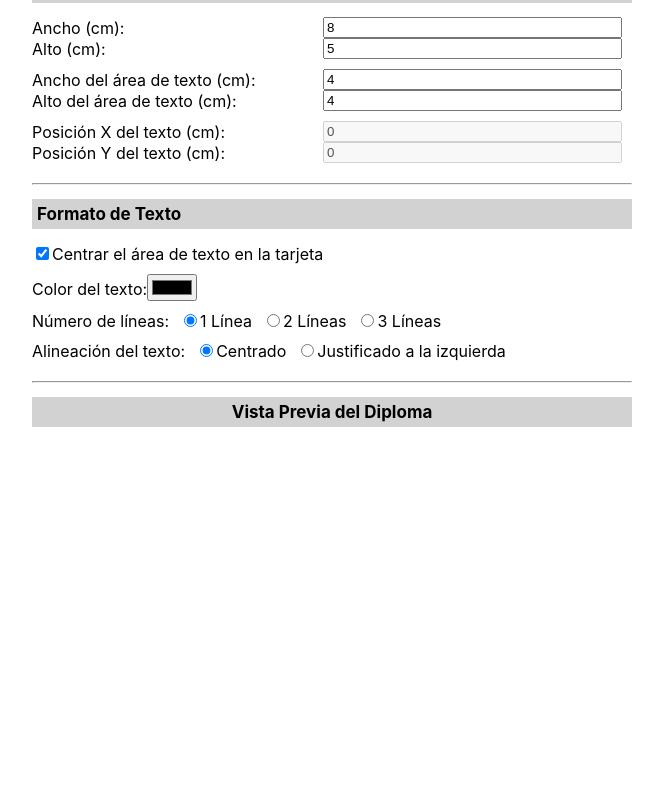
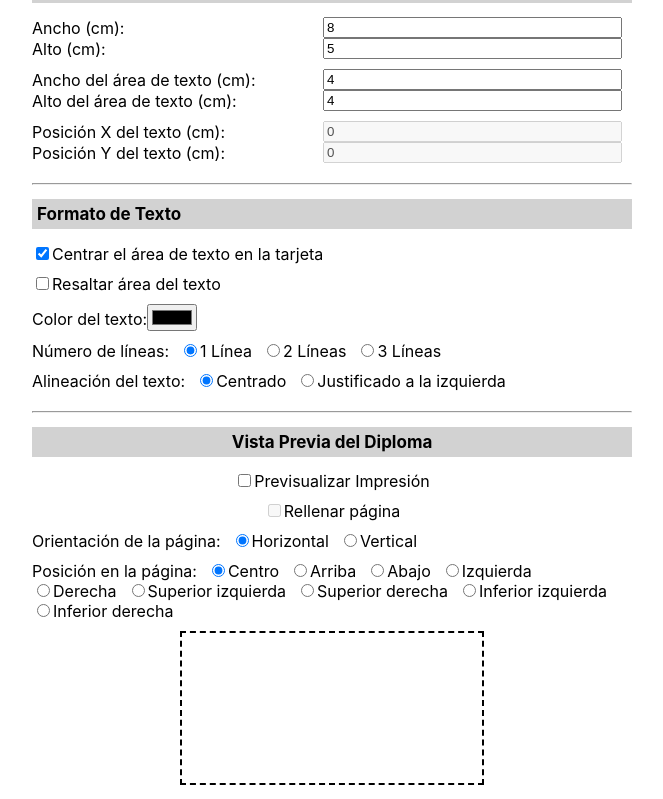
Before and after one commit to lsnoglos/diplomaGenerator, a React (Create React App) app: page / in a window 1280 px wide. Shown: the part 410-1209 px from the top of the page, without its empty margins (308-971 px from the left). Before the commit the page ends 1017 px from the top, so only its background shows below. Built offline with nearby package versions, Linux system fonts and the light colour scheme.

Commit message:
add: preview in letter page

```diff
--- a/src/App.js
+++ b/src/App.js
@@ -19,38 +19,92 @@ function App() {
   const [textPosX, setTextPosX] = useState(0);
   const [textPosY, setTextPosY] = useState(0);
   const [centerTextArea, setCenterTextArea] = useState(true);
+  const [highlightTextArea, setHighlightTextArea] = useState(false);
+  const [previewPrint, setPreviewPrint] = useState(false);
+  const [fillPage, setFillPage] = useState(false);
+  const [pageSize, setPageSize] = useState('carta');
+  const [positionOption, setPositionOption] = useState('center');
+  const [orientation, setOrientation] = useState('horizontal');
 
   const [numberOfLines, setNumberOfLines] = useState(1);
   const [textAlignOption, setTextAlignOption] = useState('center'); // 'center' o 'justify'
 
   const cmToPx = (cm) => (cm * 96) / 2.54;
 
+  const getPageDimensions = (size) => {
+    switch (size) {
+      case 'carta':
+        return { width: cmToPx(21.59), height: cmToPx(27.94) };
+      case 'legal':
+        return { width: cmToPx(21.59), height: cmToPx(35.56) };
+      default:
+        return { width: cmToPx(21.59), height: cmToPx(27.94) };
+    }
+  };
+
   const previewCanvas = () => {
     console.log(namesList);
+    const canvas = canvasRef.current;
+    const ctx = canvas.getContext('2d');
+
+    if (previewPrint) {
+      const { width, height } = getPageDimensions(pageSize);
+      canvas.width = orientation === 'horizontal' ? Math.max(width, height) : Math.min(width, height);
+      canvas.height = orientation === 'horizontal' ? Math.min(width, height) : Math.max(width, height);
+      ctx.fillStyle = '#FFFFFF';
+      ctx.fillRect(0, 0, canvas.width, canvas.height);
+
+      if (fillPage) {
+        const diplomaWidthPx = cmToPx(diplomaWidthCm);
+        const diplomaHeightPx = cmToPx(diplomaHeightCm);
+        const columns = Math.floor(canvas.width / diplomaWidthPx);
+        const rows = Math.floor(canvas.height / diplomaHeightPx);
+
+        for (let row = 0; row < rows; row++) {
+          for (let col = 0; col < columns; col++) {
+            const x = col * diplomaWidthPx;
+            const y = row * diplomaHeightPx;
+            drawDiploma(ctx, x, y, diplomaWidthPx, diplomaHeightPx);
+          }
+        }
+      } else {
+        drawDiploma(ctx, canvas.width / 2 - cmToPx(diplomaWidthCm) / 2, canvas.height / 2 - cmToPx(diplomaHeightCm) / 2, cmToPx(diplomaWidthCm), cmToPx(diplomaHeightCm));
+      }
+    } else {
+      const widthPx = cmToPx(diplomaWidthCm);
+      const heightPx = cmToPx(diplomaHeightCm);
+      canvas.width = widthPx;
+      canvas.height = heightPx;
+      drawDiploma(ctx, 0, 0, widthPx, heightPx);
+    }
+  };
+
+  const drawDiploma = (ctx, x, y, width, height) => {
     let fontSize = 20;
     let textX, textY;
 
-    const canvas = canvasRef.current;
-    const ctx = canvas.getContext('2d');
-
-    const widthPx = cmToPx(diplomaWidthCm);
-    const heightPx = cmToPx(diplomaHeightCm);
-    canvas.width = widthPx;
-    canvas.height = heightPx;
-
-    const text = 'Nombre preparado para vista previa';
+    ctx.fillStyle = 'red';
+    ctx.fillRect(x, y, width, height);
 
     const textWidthPx = cmToPx(textAreaWidthCm);
     const textHeightPx = cmToPx(textAreaHeightCm);
 
-    console.log(textHeightPx);
-
-    ctx.fillRect(0, 0, canvas.width, canvas.height);
+    if (highlightTextArea) {
+      ctx.fillStyle = '#FFD700';
+      ctx.fillRect(
+        x + (centerTextArea ? (width - textWidthPx) / 2 : cmToPx(textPosX)),
+        y + (centerTextArea ? (height - textHeightPx) / 2 : cmToPx(textPosY)),
+        textWidthPx,
+        textHeightPx
+      );
+    }
 
     ctx.fillStyle = textColor;
     ctx.font = '20px Arial';
     ctx.textAlign = 'center';
     ctx.textBaseline = 'middle';
+
+    const text = 'Nombre preparado para vista previa';
 
     do {
       ctx.font = `${fontSize}px Arial`;
@@ -60,11 +114,11 @@ function App() {
     } while (textWidth > textWidthPx && fontSize > 5);
 
     if (centerTextArea) {
-      textX = canvas.width / 2;
-      textY = canvas.height / 2;
+      textX = x + width / 2;
+      textY = y + height / 2;
     } else {
-      textX = cmToPx(textPosX);
-      textY = cmToPx(textPosY);
+      textX = x + cmToPx(textPosX);
+      textY = y + cmToPx(textPosY);
     }
 
     const words = text.split(' ');
@@ -240,6 +294,17 @@ function App() {
           </label>
         </div>
 
+        <div className="checkbox-group">
+          <label>
+            <input
+              type="checkbox"
+              checked={highlightTextArea}
+              onChange={(e) => setHighlightTextArea(e.target.checked)}
+            />
+            Resaltar área del texto
+          </label>
+        </div>
+
         <div className="color-picker">
           <label>Color del texto:</label>
           <input
@@ -306,7 +371,142 @@ function App() {
       <div className="canvas-area">
         <hr />
         <h2>Vista Previa del Diploma</h2>
-        <canvas ref={canvasRef} style={{ border: '1px solid '+textColor }} />
+        <div className="checkbox-group">
+          <label>
+            <input
+              type="checkbox"
+              checked={previewPrint}
+              onChange={(e) => setPreviewPrint(e.target.checked)}
+            />
+            Previsualizar Impresión
+          </label>
+          {previewPrint && (
+            <div className="select-page-size">
+              <label>Tamaño de página:</label>
+              <select value={pageSize} onChange={(e) => setPageSize(e.target.value)}>
+                <option value="carta">Carta</option>
+                <option value="legal">Legal</option>
+              </select>
+            </div>
+          )}
+        </div>
+        <div className="checkbox-group">
+          <label>
+            <input
+              type="checkbox"
+              checked={fillPage}
+              onChange={(e) => setFillPage(e.target.checked)}
+              disabled={!previewPrint}
+            />
+            Rellenar página
+          </label>
+        </div>
+        <div className="radio-group">
+          <label>Orientación de la página:</label>
+          <label>
+            <input
+              type="radio"
+              value="horizontal"
+              checked={orientation === 'horizontal'}
+              onChange={() => setOrientation('horizontal')}
+            />
+            Horizontal
+          </label>
+          <label>
+            <input
+              type="radio"
+              value="vertical"
+              checked={orientation === 'vertical'}
+              onChange={() => setOrientation('vertical')}
+            />
+            Vertical
+          </label>
+        </div>
+        <div className="radio-group">
+          <label>Posición en la página:</label>
+          <label>
+            <input
+              type="radio"
+              value="center"
+              checked={positionOption === 'center'}
+              onChange={() => setPositionOption('center')}
+            />
+            Centro
+          </label>
+          <label>
+            <input
+              type="radio"
+              value="top"
+              checked={positionOption === 'top'}
+              onChange={() => setPositionOption('top')}
+            />
+            Arriba
+          </label>
+          <label>
+            <input
+              type="radio"
+              value="bottom"
+              checked={positionOption === 'bottom'}
+              onChange={() => setPositionOption('bottom')}
+            />
+            Abajo
+          </label>
+          <label>
+            <input
+              type="radio"
+              value="left"
+              checked={positionOption === 'left'}
+              onChange={() => setPositionOption('left')}
+            />
+            Izquierda
+          </label>
+          <label>
+            <input
+              type="radio"
+              value="right"
+              checked={positionOption === 'right'}
+              onChange={() => setPositionOption('right')}
+            />
+            Derecha
+          </label>
+          <label>
+            <input
+              type="radio"
+              value="top-left"
+              checked={positionOption === 'top-left'}
+              onChange={() => setPositionOption('top-left')}
+            />
+            Superior izquierda
+          </label>
+          <label>
+            <input
+              type="radio"
+              value="top-right"
+              checked={positionOption === 'top-right'}
+              onChange={() => setPositionOption('top-right')}
+            />
+            Superior derecha
+          </label>
+          <label>
+            <input
+              type="radio"
+              value="bottom-left"
+              checked={positionOption === 'bottom-left'}
+              onChange={() => setPositionOption('bottom-left')}
+            />
+            Inferior izquierda
+          </label>
+          <label>
+            <input
+              type="radio"
+              value="bottom-right"
+              checked={positionOption === 'bottom-right'}
+              onChange={() => setPositionOption('bottom-right')}
+            />
+            Inferior derecha
+          </label>
+        </div>
+        <canvas ref={canvasRef} style={{ border: '2px dashed #000' }} />
       </div>
     </div>
   );
```
